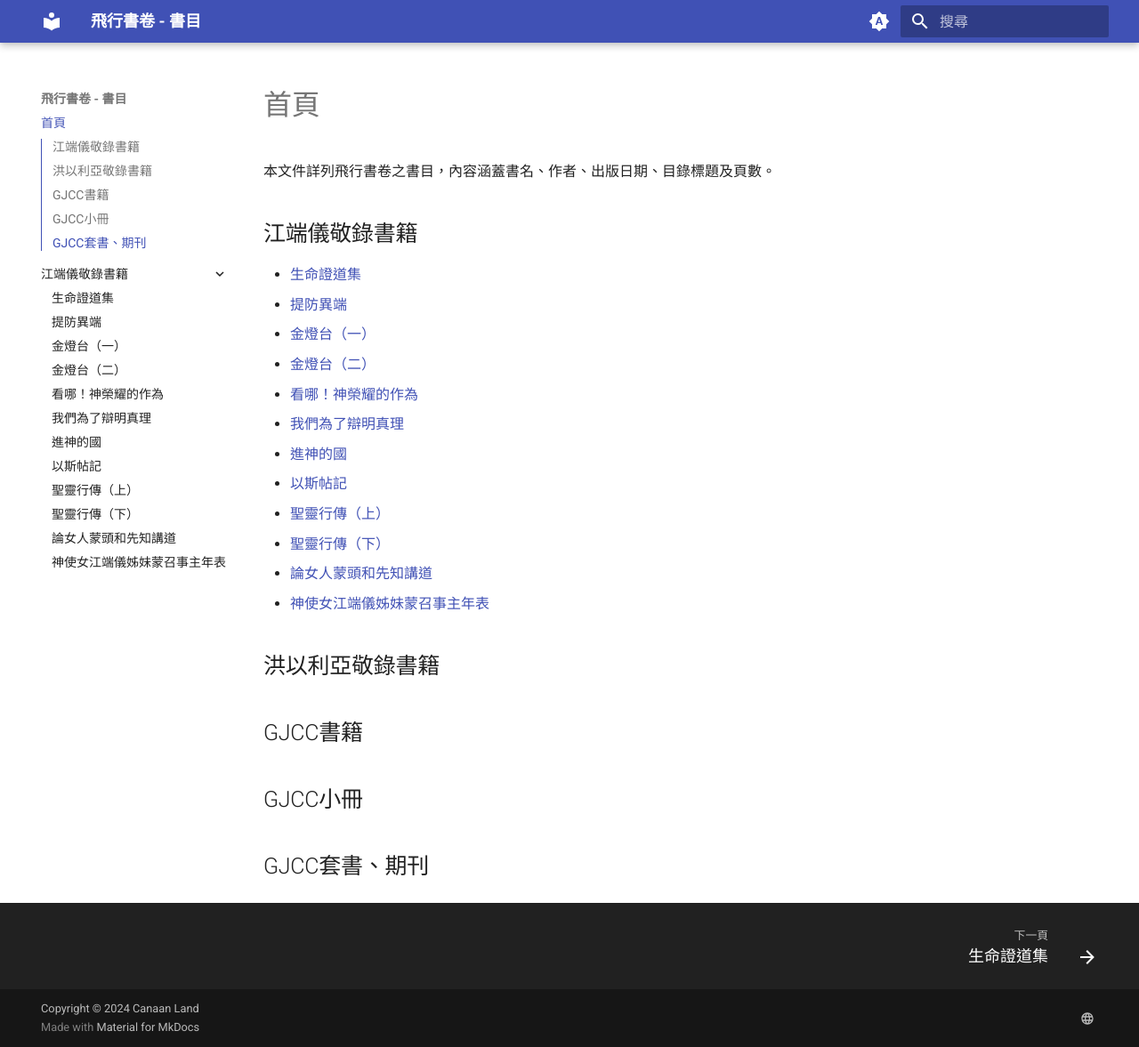
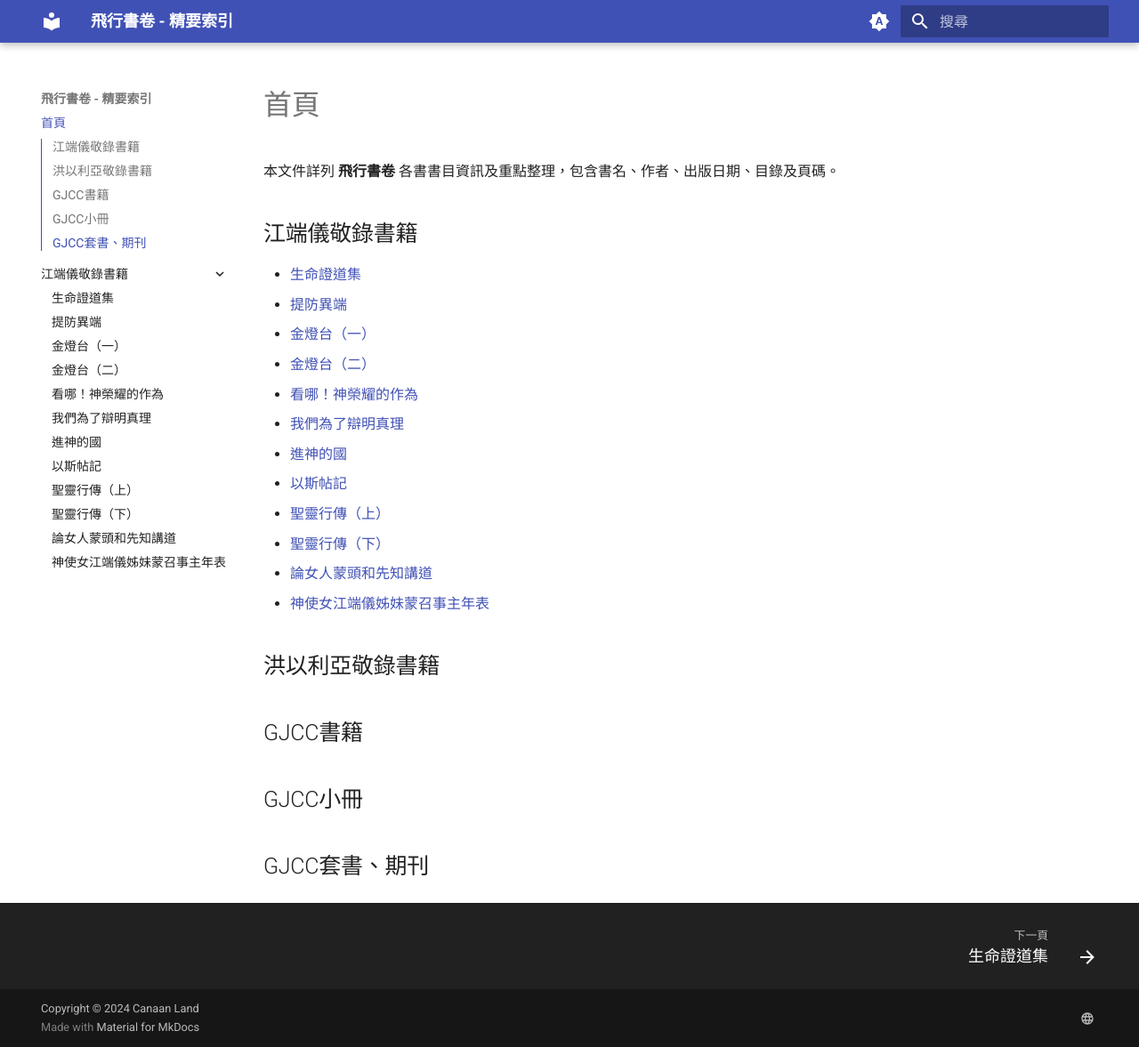
Before and after one commit to canaan-land/s-books, an MkDocs documentation site: the page built from docs/index.md, in a window 1280 px wide and 1177 px high. Shown: the whole window at 89% size. Built offline with MkDocs 1.6.1 and Material for MkDocs 9.7.7, drawn with Linux system fonts in a browser that asks for light colours.

Commit message:
Rename title and description

```diff
--- a/docs/index.md
+++ b/docs/index.md
@@ -1,6 +1,6 @@
 # 首頁
 
-本文件詳列飛行書卷之書目，內容涵蓋書名、作者、出版日期、目錄標題及頁數。
+本文件詳列 **飛行書卷** 各書書目資訊及重點整理，包含書名、作者、出版日期、目錄及頁碼。
 
 ## 江端儀敬錄書籍
 
--- a/mkdocs.yml
+++ b/mkdocs.yml
@@ -1,4 +1,4 @@
-site_name: 飛行書卷 - 書目
+site_name: 飛行書卷 - 精要索引
 site_url: https://canaan-land.github.io/s-books
 copyright: Copyright &copy; 2024 Canaan Land
 extra:
@@ -51,6 +51,9 @@ markdown_extensions:
   - pymdownx.keys
   - pymdownx.mark
   - pymdownx.tilde
+  - admonition
+  - pymdownx.details
+  - pymdownx.superfences
 
 nav:
   - 首頁: index.md
```
